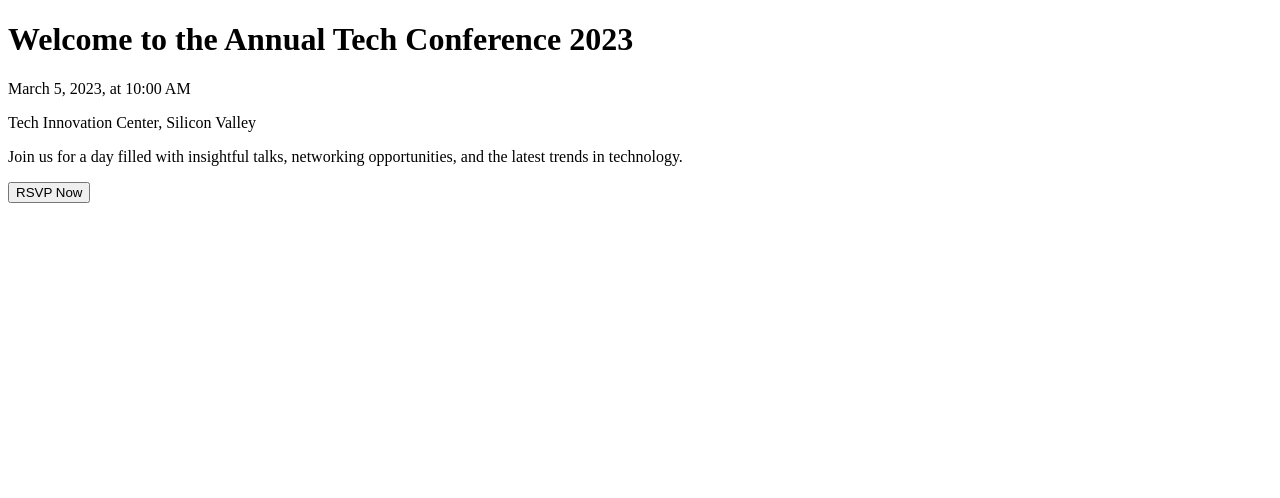
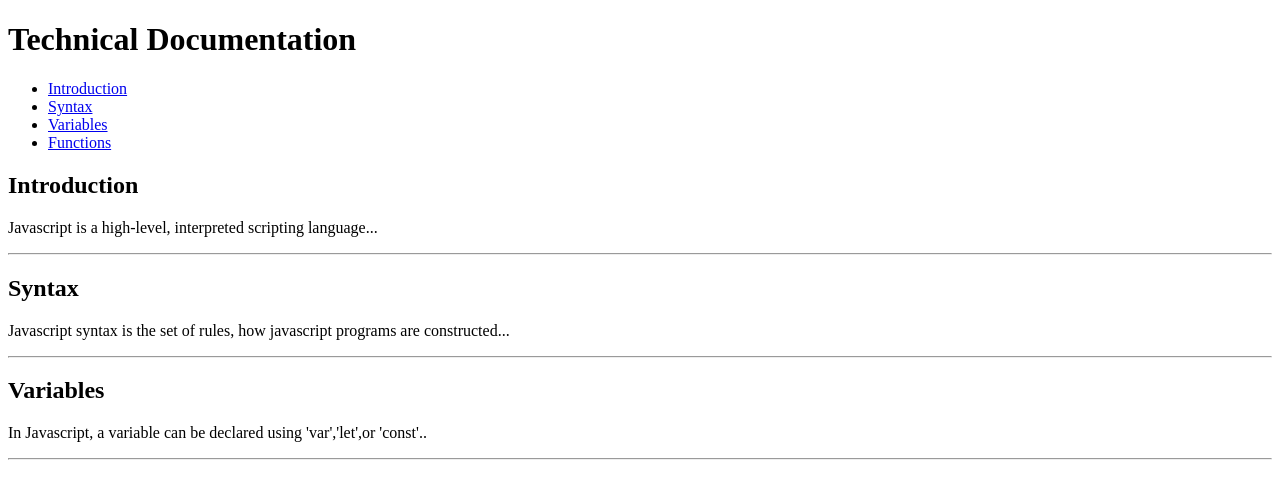
Before and after one commit to DevGouthami/gouthami546, a plain HTML site: page index.html in a window 1280 px wide. Drawn offline with Linux system fonts and the light colour scheme.

Commit message:
Add files via upload

```diff
--- a/index.html
+++ b/index.html
@@ -3,19 +3,42 @@
 <head>
     <meta charset="UTF-8">
     <meta name="viewport" content="width=device-width, initial-scale=1.0">
-    <title>Invitation card</title>
-    <link rel="stylesheet" href="style.css">
+    <title>Technical Documentation</title>
 </head>
 <body>
-    <main class="event-invitation">
-        <h1>
-            Welcome to the Annual Tech Conference 2023
-        </h1>
-        <p class="date-time">March 5, 2023, at 10:00 AM</p>
-        <p class="venue">Tech Innovation Center, Silicon Valley</p>
-        <p class="description">Join us for a day filled with insightful talks, networking opportunities, and the latest trends in technology.</p>
-        <button class="rsvp-button">RSVP Now</button>
+    <header class="page-header">
+        <h1>Technical Documentation</h1>
+    </header>
+    <div class="container">
+        <nav class="navbar">
+            <ul>
+                <li><a href="#introduction">Introduction</a></li>
+                <li><a href="#syntax">Syntax</a></li>
+                <li><a href="#Variables">Variables</a></li>
+                <li><a href="#Functions">Functions</a></li>
+            </ul>
+        </nav>
+    </div>
+    <main id="documentation">
+        <section id="introduction">
+            <h2>Introduction</h2>
+            <p>Javascript is a high-level, interpreted scripting language... </p>
+            <hr>
+        </section>
+        <section id="Syntax">
+            <h2>Syntax</h2>
+            <p>
+                Javascript syntax is the set of rules, how javascript programs are constructed...
+            </p>
+            <hr>
+        </section>
+        <section id="variables">
+            <h2>Variables</h2>
+            <p>
+                In Javascript, a variable can be declared using 'var','let',or 'const'..
+            </p>
+            <hr>
+        </section>
     </main>
-
 </body>
 </html>
```
